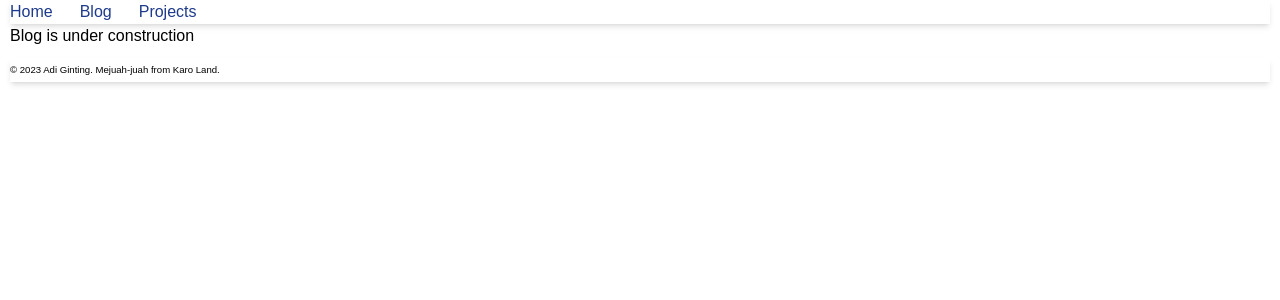
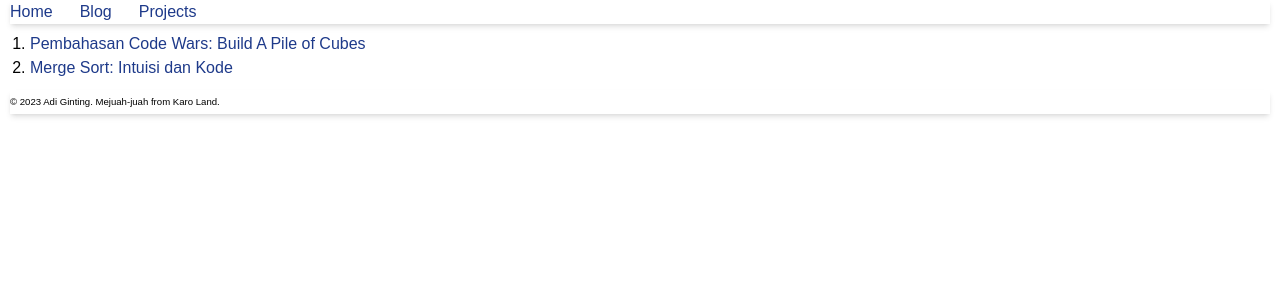
Before and after one commit to adipginting/adipginting.com, a Next.js app: page /blog in a window 1280 px wide. Shown: the top 300 px of the page. Built offline with nearby package versions, Linux system fonts and the light colour scheme; a web font is replaced by a local one.

Commit message:
fix: some modification to the website

```diff
--- /dev/null
+++ b/src/app/blog/code-wars-0/page.tsx
@@ -0,0 +1,3 @@
+export default function() {
+  return <h1>Merge Sort</h1>;
+}
--- /dev/null
+++ b/src/app/blog/merge-sort/page.tsx
@@ -0,0 +1,8 @@
+import converter from "showdown";
+export default function() {
+  return (
+    <>
+      <h1>Merge Sort</h1>
+    </>
+  );
+}
--- a/src/app/blog/page.tsx
+++ b/src/app/blog/page.tsx
@@ -1,3 +1,26 @@
+import Link from "next/link";
+
 export default function Page() {
-  return <h1>Blog is under construction</h1>;
+  return (
+    <>
+      <ol className="list-decimal ml-5 mt-2">
+        <li>
+          <Link
+            className="text-blue-900 hover:text-blue-400"
+            href="/blog/code-wars-0"
+          >
+            Pembahasan Code Wars: Build A Pile of Cubes
+          </Link>
+        </li>
+        <li>
+          <Link
+            className="text-blue-900 hover:text-blue-400"
+            href="/blog/merge-sort"
+          >
+            Merge Sort: Intuisi dan Kode
+          </Link>
+        </li>
+      </ol>
+    </>
+  );
 }
--- a/src/app/projects/page.tsx
+++ b/src/app/projects/page.tsx
@@ -1,15 +1,12 @@
 export default function Page() {
   return (
     <div className="pt-2">
-      <p>
-        {" "}
-        On going personal projects.
-      </p>
+      <p> On going personal projects.</p>
       <div>
         <h2 className="pt-2">
           A){" "}
           <a
-            href="https://industrialisasi.site"
+            href="https://industrialisasi.com"
             className="text-blue-950 hover:text-blue-500"
           >
             Industrialisasi (2022-present)
@@ -21,7 +18,7 @@ export default function Page() {
           serve RESTful API requests from its user interface that is built on
           top of ReactJS and Bootstrap. The data is persisted on PostgreSQL
           database. An instance of Industrialisasi is currently running on
-          Amazon Web Service Elastic Instance 2 (AWS EC2) using docker and
+          Amazon Web Service Elastic Compute 2 (AWS EC2) using docker and
           docker compose. Some notable features that I am proud of on this
           project is the authorization and authentication flow both in back-end
           and front-end.
@@ -30,7 +27,7 @@ export default function Page() {
         <ol className="list-inside list-decimal">
           <li>
             <a
-              href="https://industrialisasi.site"
+              href="https://industrialisasi.com"
               className="text-blue-950 hover:text-blue-500"
             >
               Industrialisasi Blog Instance
@@ -38,7 +35,7 @@ export default function Page() {
           </li>
           <li>
             <a
-              href="https://api.industrialisasi.site"
+              href="https://api.industrialisasi.com"
               className="text-blue-950 hover:text-blue-500"
             >
               Industrialisasi API Documentation
@@ -108,7 +105,7 @@ export default function Page() {
               href="https://github.com/adipginting/stoic-quote-api"
               className="text-blue-950 hover:text-blue-500"
             >
-                Stoic Quote API Github Repository
+              Stoic Quote API Github Repository
             </a>
           </li>
         </ol>
```
